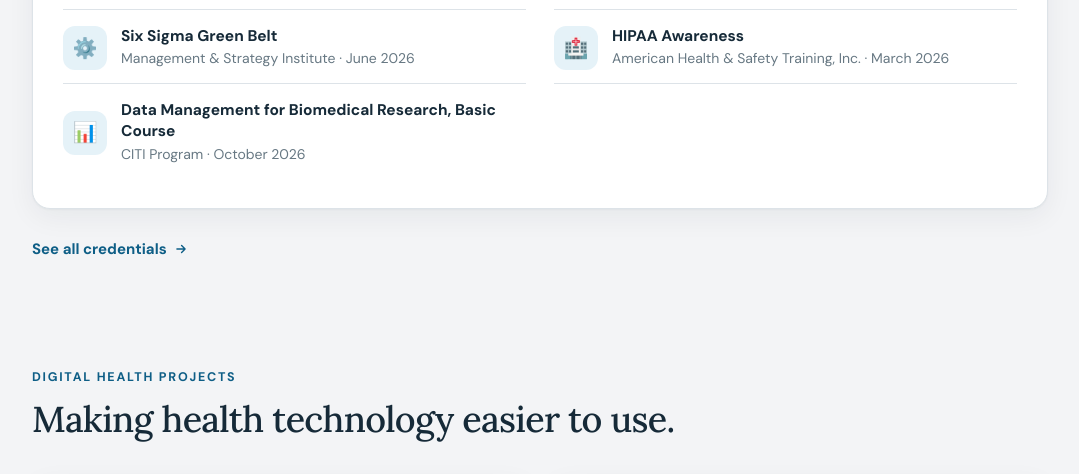
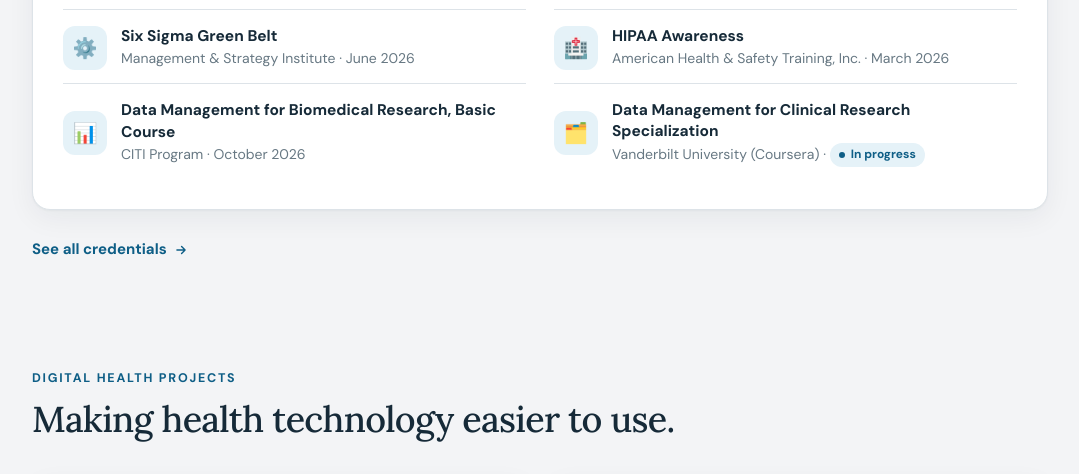
Before and after one commit to dneri85/danineri, a plain HTML site: page index.html in a window 1280 px wide. Shown: the part 2470-2944 px from the top of the page, without its empty margins (100-1179 px from the left). Drawn offline with Linux system fonts and the light colour scheme; a script that the page names is missing.

Commit message:
Add files via upload

```diff
--- a/index.html
+++ b/index.html
@@ -452,6 +452,7 @@
         <div class="qual-item"><span class="icon-tile" aria-hidden="true">⚙️</span><div><p class="qual-name">Six Sigma Green Belt</p><p class="meta-plain">Management &amp; Strategy Institute · June 2026</p></div></div>
         <div class="qual-item"><span class="icon-tile" aria-hidden="true">🏥</span><div><p class="qual-name">HIPAA Awareness</p><p class="meta-plain">American Health &amp; Safety Training, Inc. · March 2026</p></div></div>
         <div class="qual-item"><span class="icon-tile" aria-hidden="true">📊</span><div><p class="qual-name">Data Management for Biomedical Research, Basic Course</p><p class="meta-plain">CITI Program · October 2026</p></div></div>
+        <div class="qual-item"><span class="icon-tile" aria-hidden="true">🗂️</span><div><p class="qual-name">Data Management for Clinical Research Specialization</p><p class="meta-plain">Vanderbilt University (Coursera) · <span class="status status-prog">In progress</span></p></div></div>
       </div>
       <p class="more-link"><a class="text-link" href="#credentials">See all credentials <svg aria-hidden="true" width="14" height="14" viewBox="0 0 24 24" fill="none" stroke="currentColor" stroke-width="2.4" stroke-linecap="round" stroke-linejoin="round"><path d="M5 12h14M13 6l6 6-6 6"/></svg></a></p>
     </section>
@@ -588,7 +589,7 @@
         <p class="body">I am pursuing opportunities in healthcare operations and clinical research coordination where I can apply my experience in research operations, project management, workflow optimization, and technology support.</p>
         <p class="body">I am particularly interested in improving administrative and research workflows, strengthening communication between teams, and helping patients and research participants navigate their experiences with greater clarity.</p>
         <p class="body">My long-term goal is to contribute to healthcare systems that are operationally efficient, accessible, and designed around the needs of the people they serve.</p>
-        <div class="qual"><p class="label">Building toward it</p><dl><div class="qual-row"><dt>Academic Education</dt><dd>Graduate coursework in Health Informatics, San José State University</dd></div><div class="qual-row"><dt>Professional Training</dt><dd>EHR Workflows and Processes in Healthcare</dd></div><div class="qual-row"><dt>Professional Training</dt><dd>Medical Office Manager</dd></div><div class="qual-row"><dt>Digital Literacy</dt><dd>Goodwill® Digital Navigator Specialization</dd></div><div class="qual-row"><dt>Process Improvement</dt><dd>Six Sigma Green Belt</dd></div><div class="qual-row"><dt>Healthcare Compliance</dt><dd>HIPAA Awareness Training</dd></div><div class="qual-row"><dt>Clinical Research</dt><dd>CITI Good Clinical Practice (GCP) – Basic Course</dd></div><div class="qual-row"><dt>Clinical Research</dt><dd>ICH Good Clinical Practice (GCP) E6(R3), Global Health Training Centre</dd></div><div class="qual-row"><dt>Research Compliance</dt><dd>CITI Research Security Training and Biohazard Spill Response</dd></div><div class="qual-row"><dt>Research Data Management</dt><dd>CITI Data Management for Biomedical Research – Basic Course</dd></div></dl></div>
+        <div class="qual"><p class="label">Building toward it</p><dl><div class="qual-row"><dt>Academic Education</dt><dd>Graduate coursework in Health Informatics, San José State University</dd></div><div class="qual-row"><dt>Professional Training</dt><dd>EHR Workflows and Processes in Healthcare</dd></div><div class="qual-row"><dt>Professional Training</dt><dd>Medical Office Manager</dd></div><div class="qual-row"><dt>Digital Literacy</dt><dd>Goodwill® Digital Navigator Specialization</dd></div><div class="qual-row"><dt>Process Improvement</dt><dd>Six Sigma Green Belt</dd></div><div class="qual-row"><dt>Healthcare Compliance</dt><dd>HIPAA Awareness Training</dd></div><div class="qual-row"><dt>Clinical Research</dt><dd>CITI Good Clinical Practice (GCP) – Basic Course</dd></div><div class="qual-row"><dt>Clinical Research</dt><dd>ICH Good Clinical Practice (GCP) E6(R3), Global Health Training Centre</dd></div><div class="qual-row"><dt>Research Compliance</dt><dd>CITI Research Security Training and Biohazard Spill Response</dd></div><div class="qual-row"><dt>Research Data Management</dt><dd>CITI Data Management for Biomedical Research – Basic Course</dd></div><div class="qual-row"><dt>Clinical Research Data Management</dt><dd>Data Management for Clinical Research Specialization, Vanderbilt University (Coursera) <span class="status status-prog" style="margin-left:6px">In progress</span></dd></div></dl></div>
       </article>
     </section>
   </div>
@@ -807,6 +808,10 @@
         <li class="cert"><span class="icon-tile" aria-hidden="true">🎓</span><div class="cert-main"><div class="cert-row"><h3 class="cert-name">Medical Office Manager Specialization</h3><span class="date-pill">May 2026</span></div><p class="meta-plain">Johns Hopkins University via Coursera</p><p class="body">Healthcare administration, patient services, and medical office operations.</p><a class="text-link" href="https://www.coursera.org/account/accomplishments/specialization/7HQ6JEB8W30J" target="_blank" rel="noopener noreferrer">View credential <svg aria-hidden="true" width="13" height="13" viewBox="0 0 24 24" fill="none" stroke="currentColor" stroke-width="2.4" stroke-linecap="round" stroke-linejoin="round"><path d="M18 13v6a2 2 0 0 1-2 2H5a2 2 0 0 1-2-2V8a2 2 0 0 1 2-2h6"/><path d="M15 3h6v6M10 14 21 3"/></svg></a></div></li>
         <li class="cert"><span class="icon-tile" aria-hidden="true">🗂️</span><div class="cert-main"><div class="cert-row"><h3 class="cert-name">EHR Workflows and Processes in Healthcare Specialization</h3><span class="date-pill">October 2026</span></div><p class="meta-plain">SkillUp via Coursera</p><p class="body">Electronic health record fundamentals, patient data and records workflows, documentation, data quality, and compliance across healthcare settings.</p><a class="text-link" href="https://coursera.org/verify/specialization/IV72VDV1O6HH" target="_blank" rel="noopener noreferrer">View credential <svg aria-hidden="true" width="13" height="13" viewBox="0 0 24 24" fill="none" stroke="currentColor" stroke-width="2.4" stroke-linecap="round" stroke-linejoin="round"><path d="M18 13v6a2 2 0 0 1-2 2H5a2 2 0 0 1-2-2V8a2 2 0 0 1 2-2h6"/><path d="M15 3h6v6M10 14 21 3"/></svg></a></div></li>
       </ul>
+      <p class="sub-label">In progress</p>
+      <ul class="cert-list">
+        <li class="cert planned"><span class="icon-tile" aria-hidden="true">🗂️</span><div class="cert-main"><div class="cert-row"><h3 class="cert-name">Data Management for Clinical Research Specialization</h3><span class="date-pill progress">In progress</span></div><p class="meta-plain">Vanderbilt University via Coursera</p></div></li>
+      </ul>
       <p class="sub-label">Continuous learning</p>
       <div class="card learn"><ul>
           <li><div><p class="learn-name">HIPAA: A Practical Guide</p><p class="meta-plain">HomeTown Health University · LinkedIn Learning</p></div><a class="text-link" href="https://www.linkedin.com/learning/certificates/5e32ee378db08811faf70c6f208f8c50b61eae30f63af0b01d35322d0c41e111?trk=share_certificate" target="_blank" rel="noopener noreferrer">View credential <svg aria-hidden="true" width="13" height="13" viewBox="0 0 24 24" fill="none" stroke="currentColor" stroke-width="2.4" stroke-linecap="round" stroke-linejoin="round"><path d="M18 13v6a2 2 0 0 1-2 2H5a2 2 0 0 1-2-2V8a2 2 0 0 1 2-2h6"/><path d="M15 3h6v6M10 14 21 3"/></svg></a></li>
```
